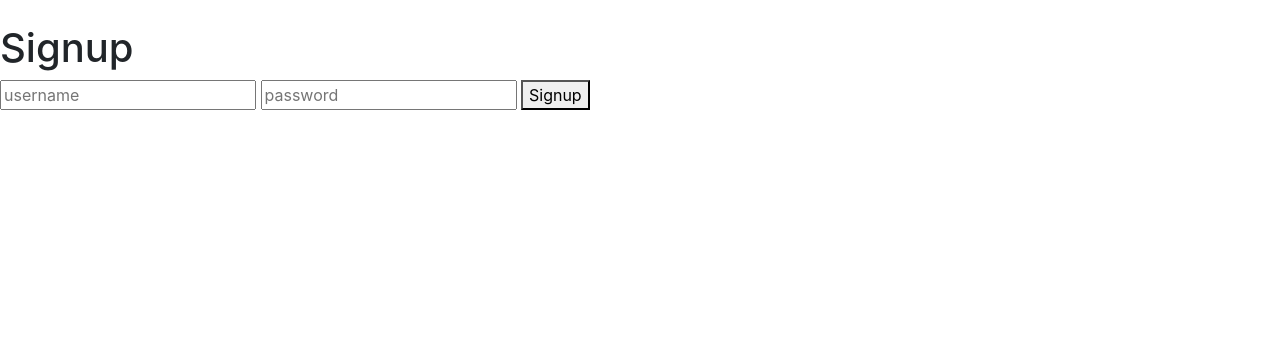
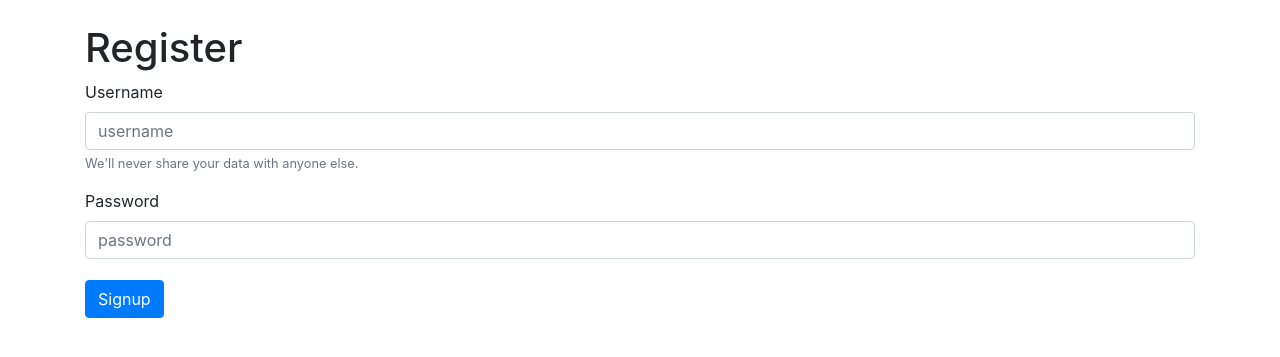
Before and after one commit to 1awaleed/yelpcamp, a Node server app: page /register in a window 1280 px wide. Shown: the part 56-413 px from the top of the page. Run offline with Node 20, Linux system fonts and the light colour scheme; some libraries are stand-ins or nearby versions.

Commit message:
bootstrap login & register templates

```diff
--- a/views/register.ejs
+++ b/views/register.ejs
@@ -1,12 +1,25 @@
 <%include ./partials/header%>
 
-<h1>Signup</h1>
+<div class="container">
+	<h1>Register</h1>
 
-<form action="/register" method="post">
-	<input type="text" name="username" placeholder="username">
-	<input type="password" name="password" placeholder="password">
-	<button>Signup</button>
+	<form action="/register" method="post">
+		<div class="form-group">
+			<label for="exampleInputEmail1">Username</label>
+			<input class="form-control" type="text" name="username" placeholder="username" id="exampleInputEmail1">
+			<small id="emailHelp" class="form-text text-muted">We'll never share your data with anyone else.</small>
+		</div>
+		<div class="form-group">
+			<label for="exampleInputPassword1">Password</label>
+			<input class="form-control" type="password" name="password" placeholder="password">
+		</div>
 
-</form>
+		<div class="form-check">
+			<button class="form-check-input btn btn-primary">Signup</button>
+		</div>
+
+	</form>
+</div>
+
 
 <%include ./partials/footer%>
```
Also changed, not shown: views/login.ejs (+18 -6 lines), readme.md.
